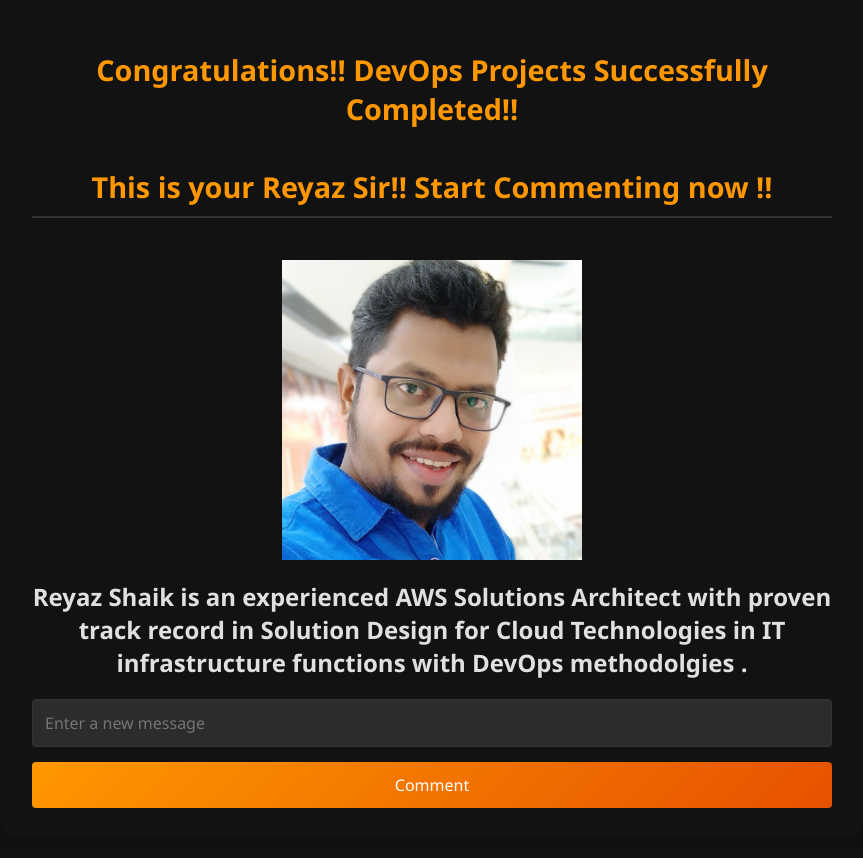
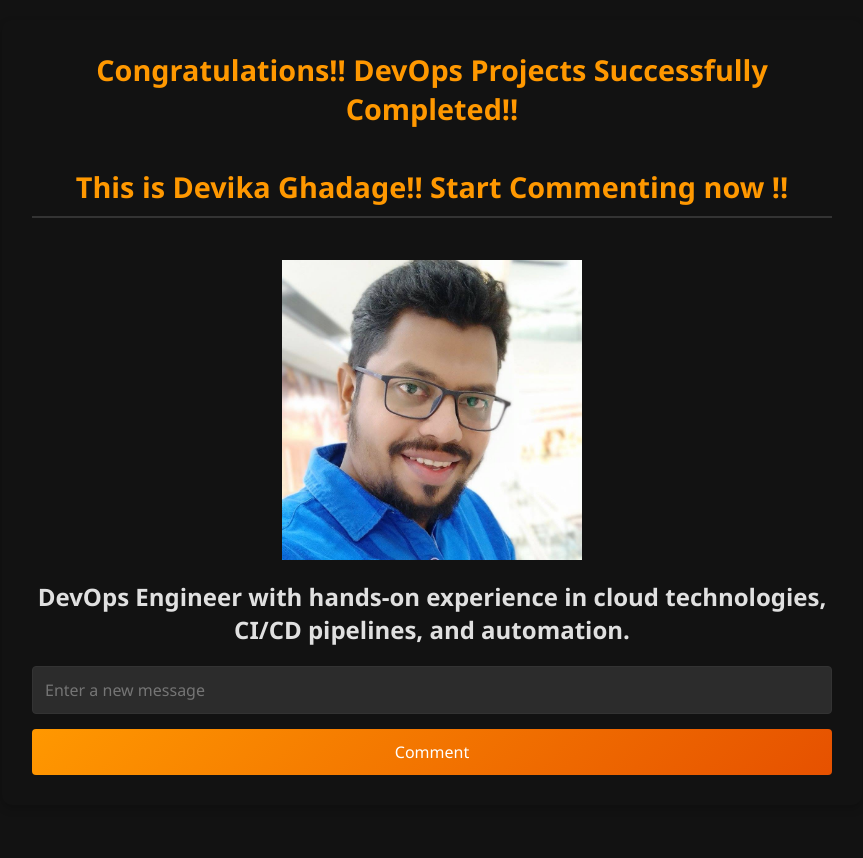
Before and after one commit to devika-goes-cloud/flask-app-with-mysql-eks, a Flask app: page / in a window 1280 px wide. Shown: the whole page, without its empty margins (208-1071 px from the left). After the commit the page ends 775 px from the top, so only its background shows below. Run offline with Flask 2, Linux system fonts and the light colour scheme; data that the repository does not hold is empty; some libraries are stand-ins or nearby versions.

Commit message:
Update index.html

```diff
--- a/templates/index.html
+++ b/templates/index.html
@@ -119,12 +119,11 @@
 
 <body>
     <div class="container" align="center">
-        <h1>Congratulations!! DevOps Projects Successfully Completed!!<br><br>This is your Reyaz Sir!!   Start Commenting now !!</h1>
+        <h1>Congratulations!! DevOps Projects Successfully Completed!!<br><br>This is Devika Ghadage!!   Start Commenting now !!</h1>
 		<br><align=center>
 		<img src="{{url_for('static', filename='sir.jpg')}}" align="middle" width="300" height="300" />
 
-		<h2>Reyaz Shaik is an experienced AWS Solutions Architect with proven track record in
-		Solution Design for Cloud Technologies in IT infrastructure functions with DevOps methodolgies . </h2>
+		<h2>DevOps Engineer with hands-on experience in cloud technologies, CI/CD pipelines, and automation. </h2>
         <div class="messages">
             {% for message in messages %}
                 <p>{{ message[0] }}</p>
```
